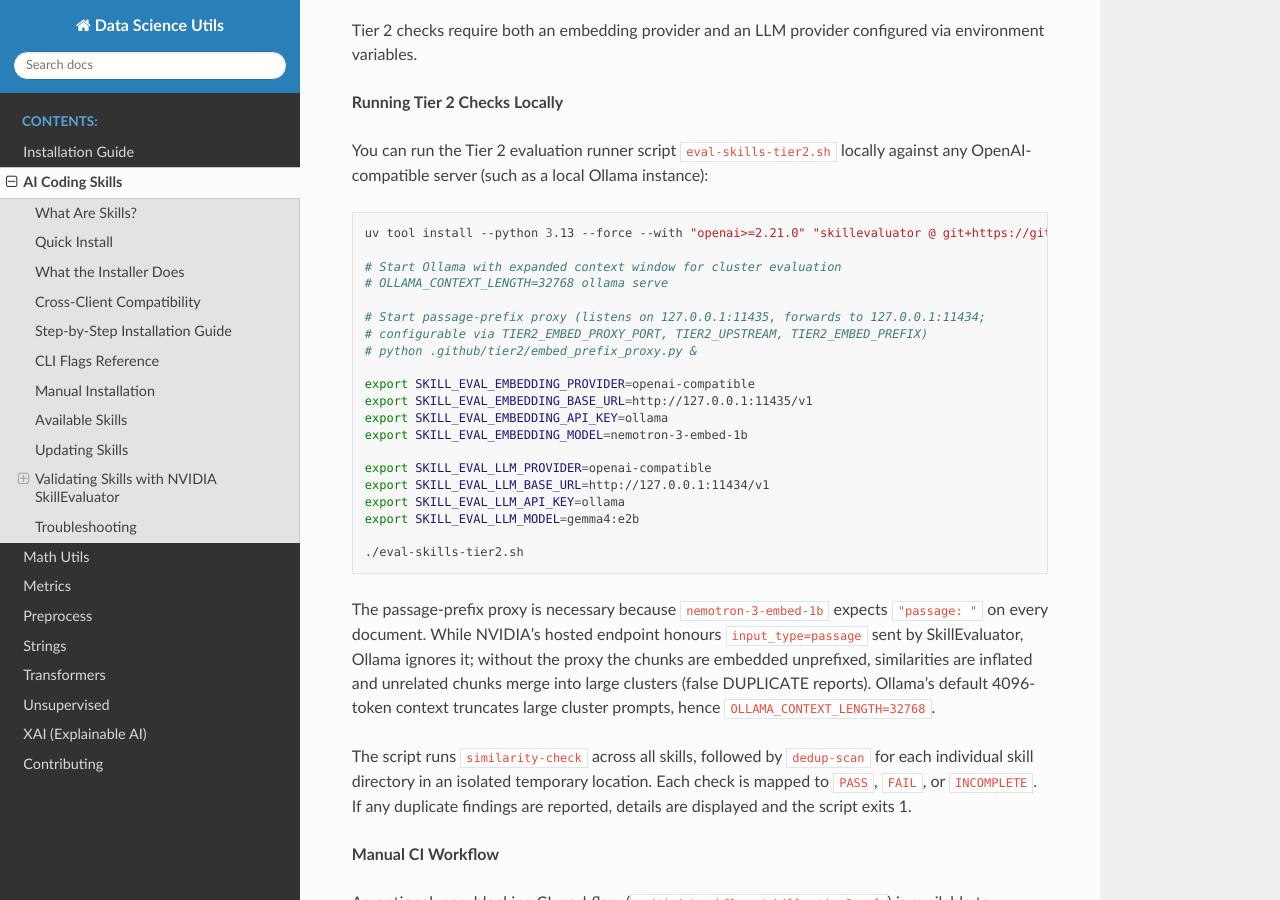
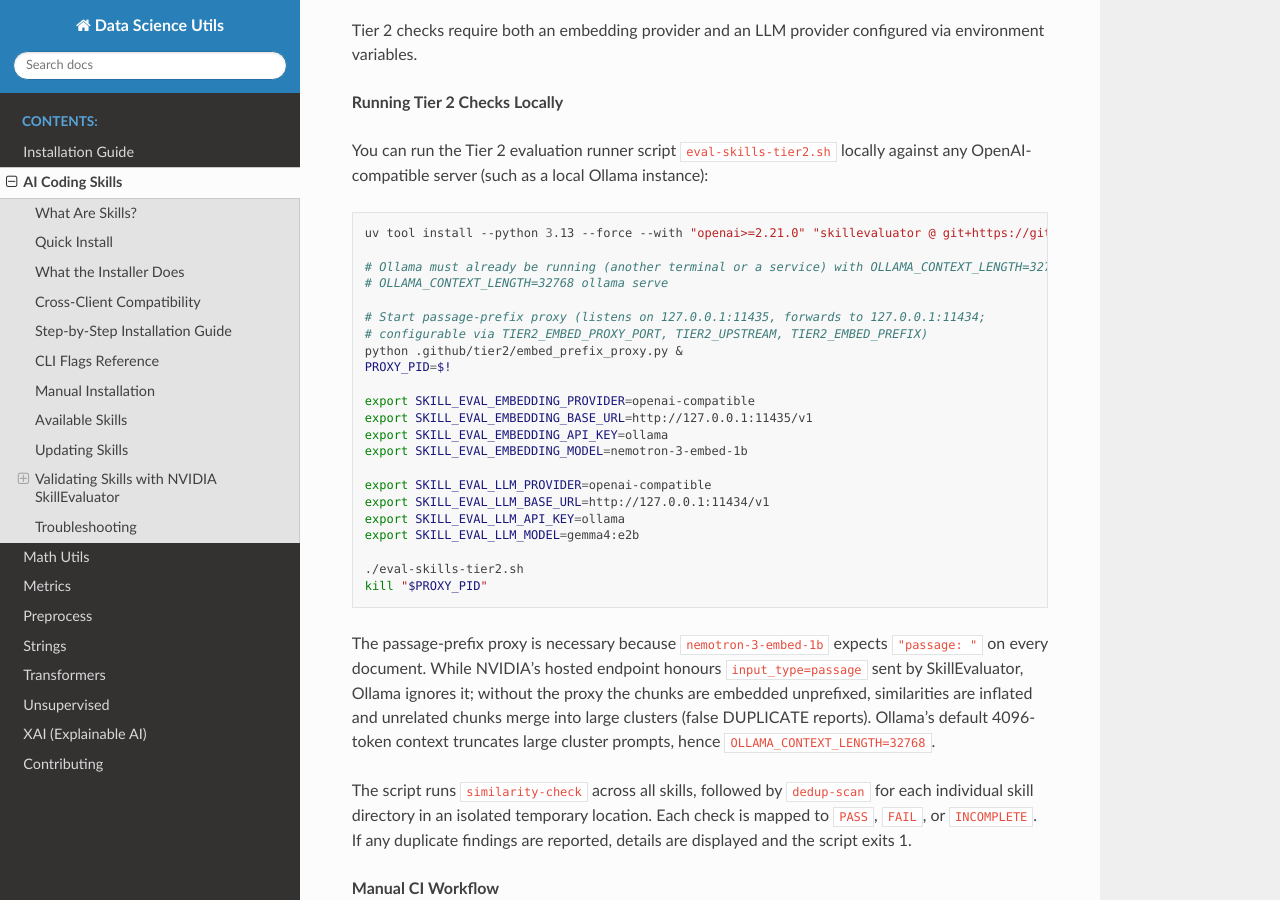
Before and after one commit to idanmoradarthas/DataScienceUtils, a Sphinx documentation site: the page built from docs/source/ai_skills.rst, in a window 1280 px wide and 900 px high, scrolled down 13129 px. Built offline with Sphinx 7.4.7 and the Read the Docs theme 3.1.0, drawn with Linux system fonts in a browser that asks for light colours.

Commit message:
docs(skills): start the passage proxy in the Tier 2 recipe, sort the Counter import
Co-authored-by: idanmoradarthas <14873156+idanmoradarthas@users.noreply.github.com>

```diff
--- a/docs/source/ai_skills.rst
+++ b/docs/source/ai_skills.rst
@@ -666,12 +666,13 @@ You can run the Tier 2 evaluation runner script ``eval-skills-tier2.sh`` locally
 
     uv tool install --python 3.13 --force --with "openai>=2.21.0" "skillevaluator @ git+https://github.com/NVIDIA/SkillEvaluator.git@a61e1f3ff609118c0c07e5f569aaf58fa5a76be0"
 
-    # Start Ollama with expanded context window for cluster evaluation
+    # Ollama must already be running (another terminal or a service) with OLLAMA_CONTEXT_LENGTH=32768, e.g.:
     # OLLAMA_CONTEXT_LENGTH=32768 ollama serve
 
     # Start passage-prefix proxy (listens on 127.0.0.1:11435, forwards to 127.0.0.1:11434;
     # configurable via TIER2_EMBED_PROXY_PORT, TIER2_UPSTREAM, TIER2_EMBED_PREFIX)
-    # python .github/tier2/embed_prefix_proxy.py &
+    python .github/tier2/embed_prefix_proxy.py &
+    PROXY_PID=$!
 
     export SKILL_EVAL_EMBEDDING_PROVIDER=openai-compatible
     export SKILL_EVAL_EMBEDDING_BASE_URL=http://127.0.0.1:11435/v1
@@ -684,6 +685,7 @@ You can run the Tier 2 evaluation runner script ``eval-skills-tier2.sh`` locally
     export SKILL_EVAL_LLM_MODEL=gemma4:e2b
 
     ./eval-skills-tier2.sh
+    kill "$PROXY_PID"
 
 The passage-prefix proxy is necessary because ``nemotron-3-embed-1b`` expects ``"passage: "`` on every document. While NVIDIA's hosted endpoint honours ``input_type=passage`` sent by SkillEvaluator, Ollama ignores it; without the proxy the chunks are embedded unprefixed, similarities are inflated and unrelated chunks merge into large clusters (false DUPLICATE reports). Ollama's default 4096-token context truncates large cluster prompts, hence ``OLLAMA_CONTEXT_LENGTH=32768``.
 
```
Also changed, not shown: 1 other file.
